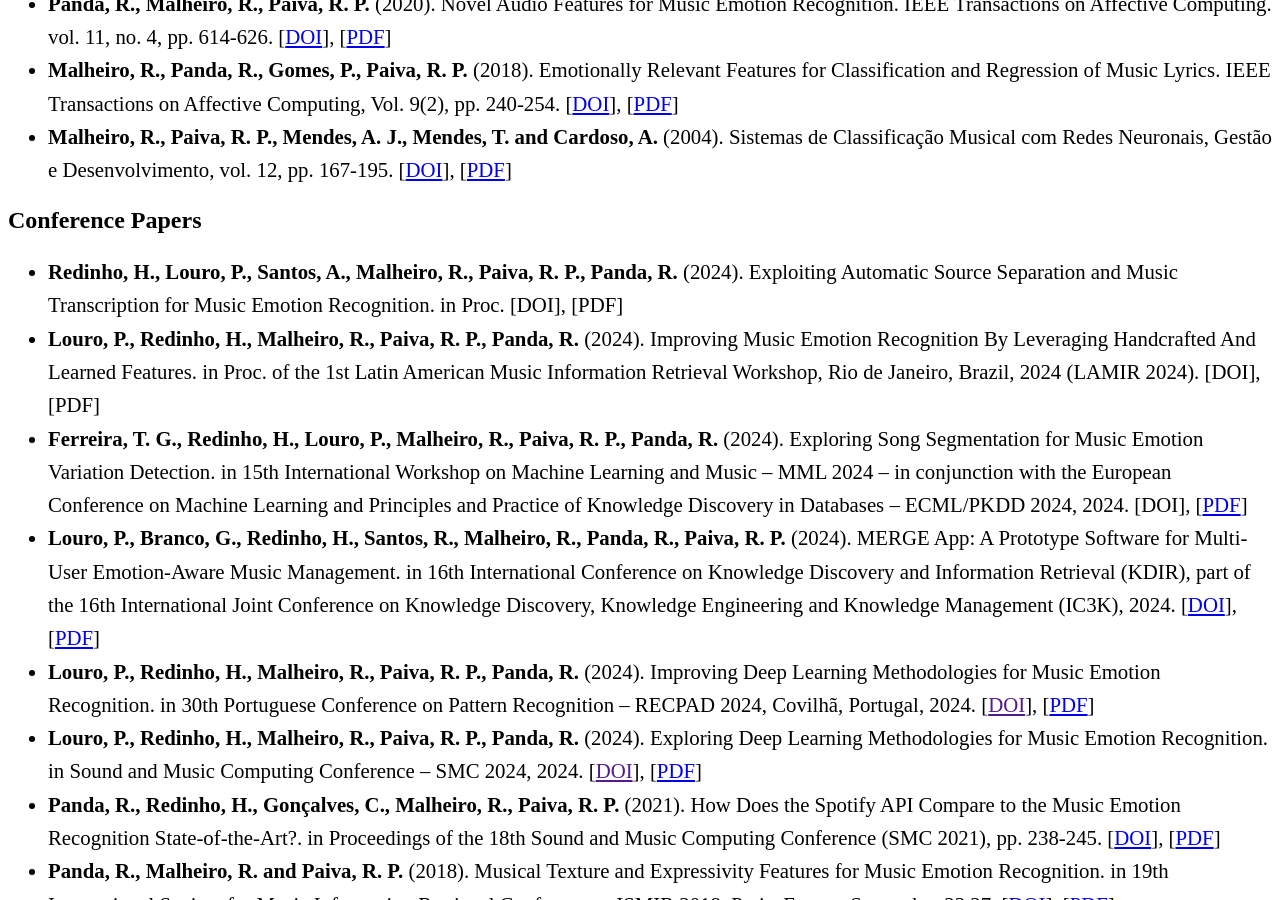
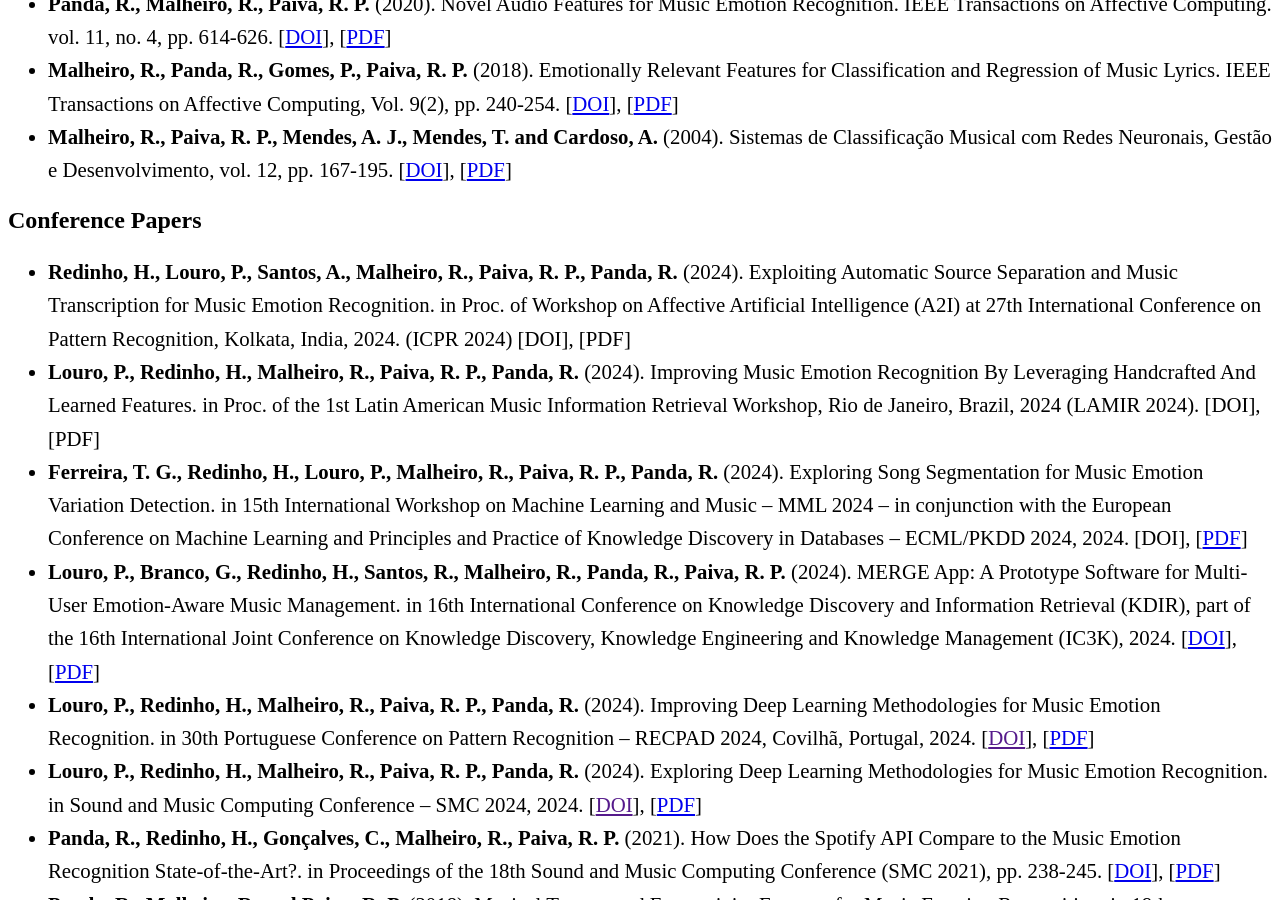
Before and after one commit to rsmal-ipl/SRSMAL, a Jekyll site: the page built from pages/research.md, in a window 1280 px wide and 900 px high, scrolled down 1711 px. Built offline with Jekyll 4.4.1, drawn with Linux system fonts in a browser that asks for light colours.

Commit message:
Act Sire (Pubs)

```diff
--- a/pages/research.md
+++ b/pages/research.md
@@ -140,7 +140,8 @@ Below is a list of selected publications:
 
 ## Conference Papers
 <ul class="my-list">
-  <li><strong>Redinho, H., Louro, P., Santos, A., Malheiro, R., Paiva, R. P., Panda, R. </strong> (2024). Exploiting Automatic Source Separation and Music Transcription for Music Emotion Recognition. in Proc. [DOI], [PDF]</li>
+
+  <li><strong>Redinho, H., Louro, P., Santos, A., Malheiro, R., Paiva, R. P., Panda, R. </strong> (2024). Exploiting Automatic Source Separation and Music Transcription for Music Emotion Recognition. in Proc. of Workshop on Affective Artificial Intelligence (A2I) at 27th International Conference on Pattern Recognition, Kolkata, India, 2024. (ICPR 2024) [DOI], [PDF]</li>
   <li><strong>Louro, P., Redinho, H., Malheiro, R., Paiva, R. P., Panda, R. </strong> (2024). Improving Music Emotion Recognition By Leveraging Handcrafted And Learned Features. in Proc. of the 1st Latin American Music Information Retrieval Workshop, Rio de Janeiro, Brazil, 2024 (LAMIR 2024). [DOI], [PDF]</li>
   <li><strong>Ferreira, T. G., Redinho, H., Louro, P., Malheiro, R., Paiva, R. P., Panda, R. </strong> (2024). Exploring Song Segmentation for Music Emotion Variation Detection. in 15th International Workshop on Machine Learning and Music – MML 2024 – in conjunction with the European Conference on Machine Learning and Principles and Practice of Knowledge Discovery in Databases – ECML/PKDD 2024, 2024. [DOI], [<a href="https://www.cisuc.uc.pt/download-file/20079/I6K6yWquZnCo4WlndSYm" target="_blank">PDF</a>]</li>
 
```
